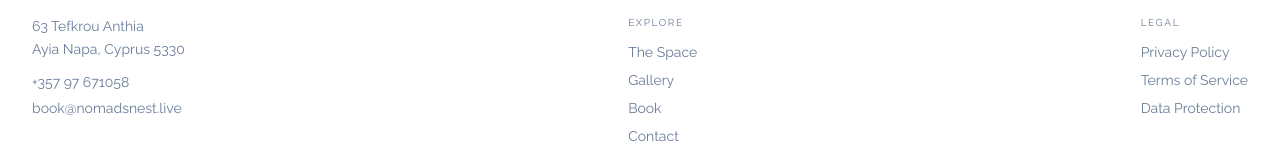
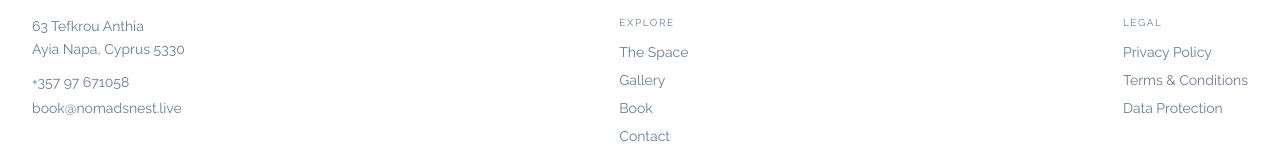
Before and after one commit to cmin764/nomads-nest, a Next.js app: page / in a window 1280 px wide. Shown: the part 1773-1933 px from the top of the page. Built offline with nearby package versions, Linux system fonts and the light colour scheme.

Commit message:
Fix footer: Terms label, WhatsApp target blank

```diff
--- a/src/components/layout/footer.tsx
+++ b/src/components/layout/footer.tsx
@@ -32,7 +32,7 @@ export default function Footer() {
                 {address.street}<br />
                 {address.city}, {address.country} {address.postcode}
               </address>
-              <a href={contactWhatsApp.url} className="mt-3 inline-block text-sm nn-link">
+              <a href={contactWhatsApp.url} target="_blank" rel="noopener noreferrer" className="mt-3 inline-block text-sm nn-link">
                 {contactWhatsApp.display}
               </a>
               <br />
@@ -71,7 +71,7 @@ export default function Footer() {
               </p>
               {[
                 { label: "Privacy Policy", href: "/privacy-policy" },
-                { label: "Terms of Service", href: "/terms" },
+                { label: "Terms & Conditions", href: "/terms" },
                 { label: "Data Protection", href: "/data-protection" },
               ].map((l) => (
                 <Link key={l.label} href={l.href} className="text-sm nn-link">
```
